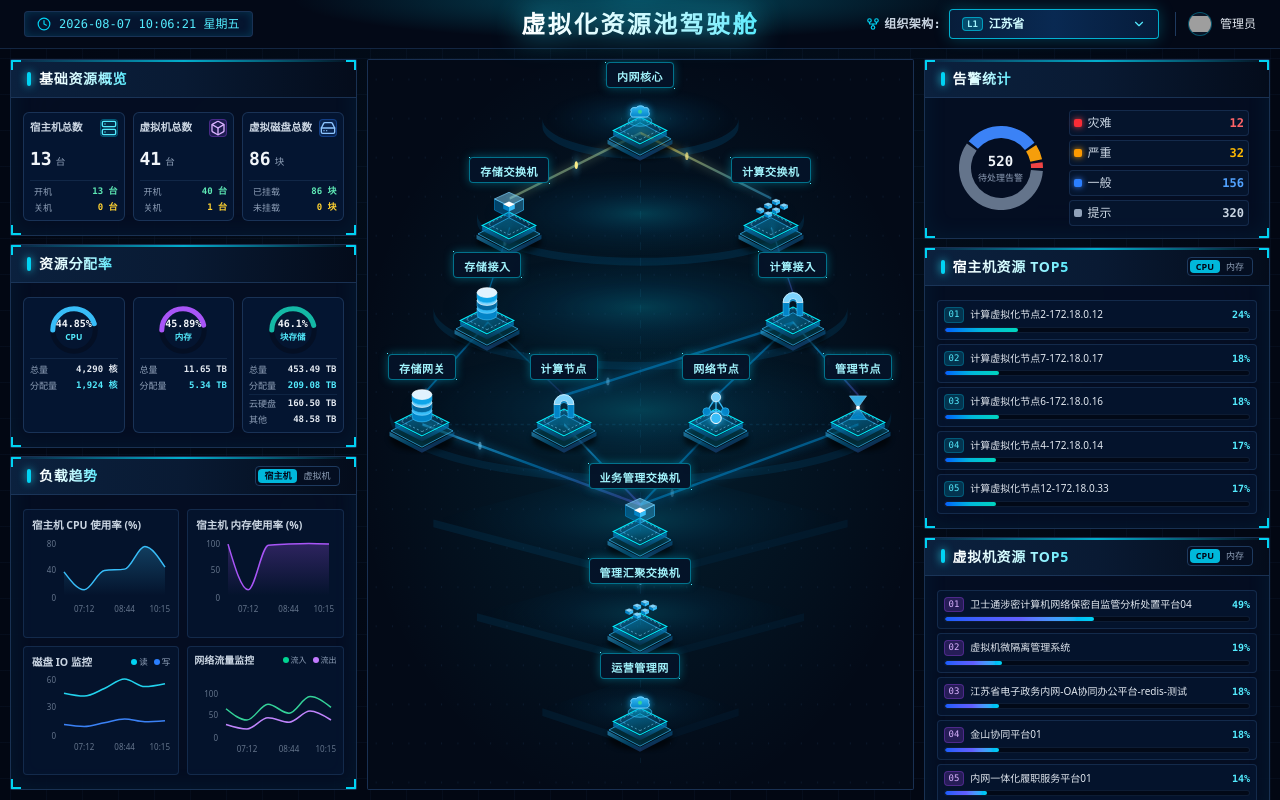
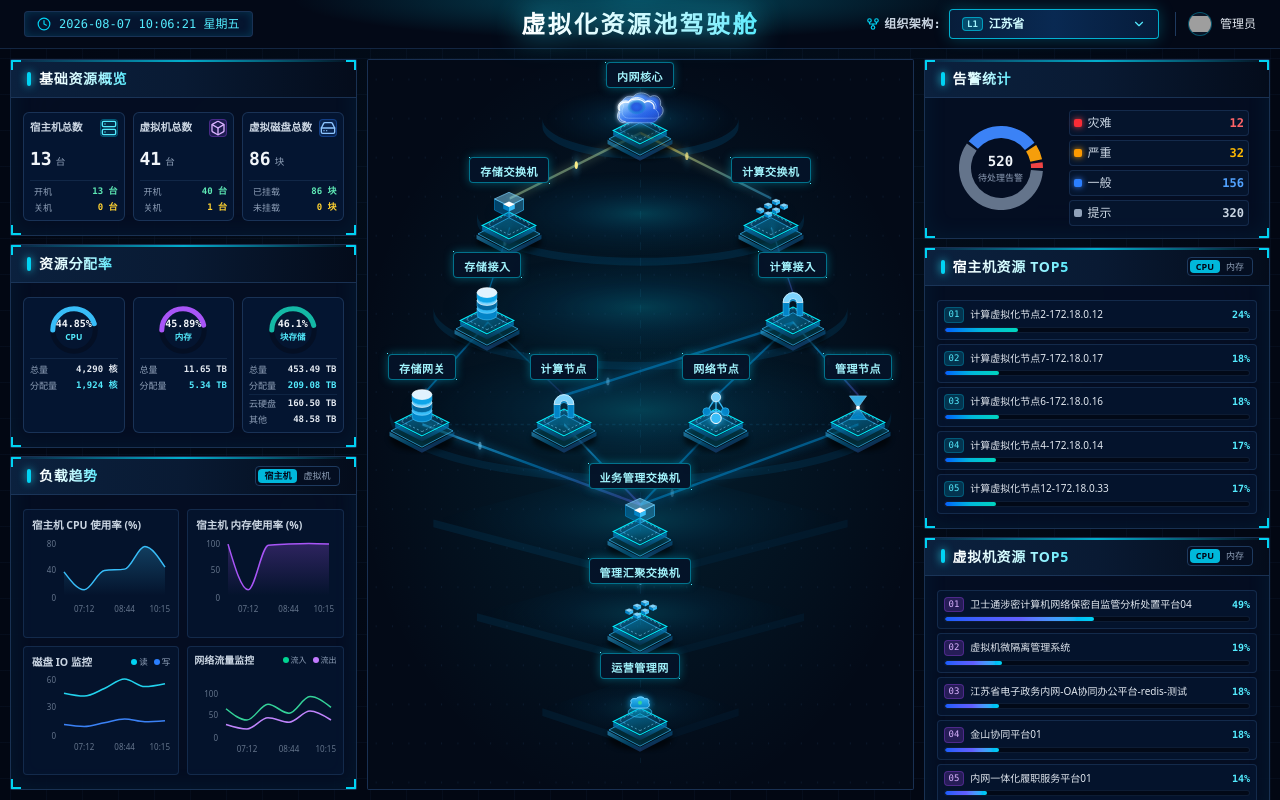
Before and after one commit to COSMOSPP/cloud-pool-Dashboard, a React (Vite) app: page / in a window 1280 px wide. Built offline with nearby package versions, Linux system fonts and the light colour scheme; grey boxes are pictures that could not be loaded.

Commit message:
feat: design 3D frosted glass cloud icon for core node matching reference image

```diff
--- a/src/components/TopologyMap.tsx
+++ b/src/components/TopologyMap.tsx
@@ -4,7 +4,7 @@ export function TopologyMap() {
   // 节点配置与位置（自然舒展比例）
   const nodes = [
     // 前四层 (L1 - L4)
-    { id: 'core', label: '内网核心', layer: 'L1 核心层', type: 'cloud-network', x: 50, y: 8 },
+    { id: 'core', label: '内网核心', layer: 'L1 核心层', type: 'glass-cloud', x: 50, y: 8 },
     { id: 'sw-storage', label: '存储交换机', layer: 'L2 汇聚层', type: 'glass-cube', x: 26, y: 21 },
     { id: 'sw-compute', label: '计算交换机', layer: 'L2 汇聚层', type: 'matrix-cube', x: 74, y: 21 },
     { id: 'acc-storage', label: '存储接入', layer: 'L3 接入层', type: 'cylinder-stack', x: 22, y: 34 },
@@ -313,8 +313,113 @@ export function TopologyMap() {
 
               {/* ---------------- 3D 实体图形 (根据 type 精细绘制 3D 几何组件) ---------------- */}
               <div className="absolute top-[-12px] flex items-center justify-center pointer-events-none">
+                {/* 1. 3D 拟真晶体玻璃云 (Glass Cloud - 完美匹配参考图) */}
+                {node.type === 'glass-cloud' && (
+                  <div className="w-20 h-20 relative flex items-center justify-center -mt-3">
+                    <svg className="w-full h-full overflow-visible" viewBox="0 0 100 80">
+                      <defs>
+                        {/* 玻璃云 3D 侧面挤压厚度渐变 */}
+                        <linearGradient id="gc-side-grad" x1="0%" y1="0%" x2="100%" y2="100%">
+                          <stop offset="0%" stopColor="#93c5fd" stopOpacity="0.85" />
+                          <stop offset="35%" stopColor="#3b82f6" stopOpacity="0.75" />
+                          <stop offset="75%" stopColor="#1d4ed8" stopOpacity="0.85" />
+                          <stop offset="100%" stopColor="#1e3a8a" stopOpacity="0.95" />
+                        </linearGradient>
 
-                {/* 1. 核心大楼建筑群 (Data Center Tower Complex - 完美契合参考图顶楼) */}
+                        {/* 玻璃云正面透明玻璃体渐变 */}
+                        <linearGradient id="gc-front-glass" x1="15%" y1="0%" x2="85%" y2="100%">
+                          <stop offset="0%" stopColor="#f0f9ff" stopOpacity="0.85" />
+                          <stop offset="25%" stopColor="#bae6fd" stopOpacity="0.55" />
+                          <stop offset="65%" stopColor="#3b82f6" stopOpacity="0.35" />
+                          <stop offset="100%" stopColor="#1d4ed8" stopOpacity="0.6" />
+                        </linearGradient>
+
+                        {/* 内部高感深蓝发光核 (对应参考图中心的浓郁蓝光) */}
+                        <radialGradient id="gc-inner-core" cx="45%" cy="38%" r="42%">
+                          <stop offset="0%" stopColor="#2563eb" stopOpacity="0.95" />
+                          <stop offset="50%" stopColor="#1d4ed8" stopOpacity="0.85" />
+                          <stop offset="85%" stopColor="#0284c7" stopOpacity="0.4" />
+                          <stop offset="100%" stopColor="#0284c7" stopOpacity="0" />
+                        </radialGradient>
+
+                        {/* 高亮白边缘描边渐变 */}
+                        <linearGradient id="gc-rim-specular" x1="0%" y1="0%" x2="100%" y2="100%">
+                          <stop offset="0%" stopColor="#ffffff" stopOpacity="0.95" />
+                          <stop offset="40%" stopColor="#e0f2fe" stopOpacity="0.8" />
+                          <stop offset="100%" stopColor="#60a5fa" stopOpacity="0.5" />
+                        </linearGradient>
+                      </defs>
+
+                      {/* 底部投影 */}
+                      <ellipse cx="50" cy="66" rx="30" ry="8" fill="#000" opacity="0.45" filter="blur(4px)" />
+
+                      <g filter="url(#cyan-glow)">
+                        {/* 3D 侧面立体向右上挤压层 (Depth Layers) */}
+                        {[
+                          { dx: 8, dy: -8, op: 0.35 },
+                          { dx: 7, dy: -7, op: 0.45 },
+                          { dx: 6, dy: -6, op: 0.55 },
+                          { dx: 5, dy: -5, op: 0.65 },
+                          { dx: 4, dy: -4, op: 0.75 },
+                          { dx: 3, dy: -3, op: 0.85 },
+                          { dx: 2, dy: -2, op: 0.9 },
+                          { dx: 1, dy: -1, op: 0.95 },
+                        ].map((layer, index) => (
+                          <path
+                            key={index}
+                            d="M 22,50 C 11,50 7,39 13,29 C 7,18 17,8 30,12 C 36,3 52,3 60,12 C 71,6 81,15 78,27 C 88,34 82,50 68,50 Z"
+                            transform={`translate(${layer.dx}, ${layer.dy})`}
+                            fill="url(#gc-side-grad)"
+                            opacity={layer.op * 0.6}
+                          />
+                        ))}
+
+                        {/* 背面 3D 轮廓外框 */}
+                        <path
+                          d="M 22,50 C 11,50 7,39 13,29 C 7,18 17,8 30,12 C 36,3 52,3 60,12 C 71,6 81,15 78,27 C 88,34 82,50 68,50 Z"
+                          transform="translate(8, -8)"
+                          fill="none"
+                          stroke="#bfdbfe"
+                          strokeWidth="1.2"
+                          opacity="0.8"
+                        />
+
+                        {/* 正面晶体云朵主体 (Glass Cloud Front Facade) */}
+                        <path
+                          d="M 22,50 C 11,50 7,39 13,29 C 7,18 17,8 30,12 C 36,3 52,3 60,12 C 71,6 81,15 78,27 C 88,34 82,50 68,50 Z"
+                          fill="url(#gc-front-glass)"
+                          stroke="url(#gc-rim-specular)"
+                          strokeWidth="1.6"
+                        />
+
+                        {/* 内部浓郁深蓝核 (对应参考图) */}
+                        <ellipse cx="46" cy="26" rx="20" ry="16" fill="url(#gc-inner-core)" />
+
+                        {/* 顶部高光弧线 (Refraction Edge Highlight) */}
+                        <path
+                          d="M 14,28 C 10,20 18,11 29,14 C 35,6 50,6 58,14 C 67,9 76,16 75,25"
+                          fill="none"
+                          stroke="#ffffff"
+                          strokeWidth="2.2"
+                          strokeLinecap="round"
+                          opacity="0.95"
+                        />
+
+                        {/* 左下侧微高光弧线 */}
+                        <path
+                          d="M 14,32 C 10,40 16,48 24,48"
+                          fill="none"
+                          stroke="#ffffff"
+                          strokeWidth="1.5"
+                          strokeLinecap="round"
+                          opacity="0.75"
+                        />
+                      </g>
+                    </svg>
+                  </div>
+                )}
+
+                {/* 2. 核心大楼建筑群 (Data Center Tower Complex) */}
                 {node.type === 'tower' && (
                   <div className="relative w-24 h-28 flex items-center justify-center">
                     <svg className="w-full h-full overflow-visible" viewBox="0 0 100 120">
```
